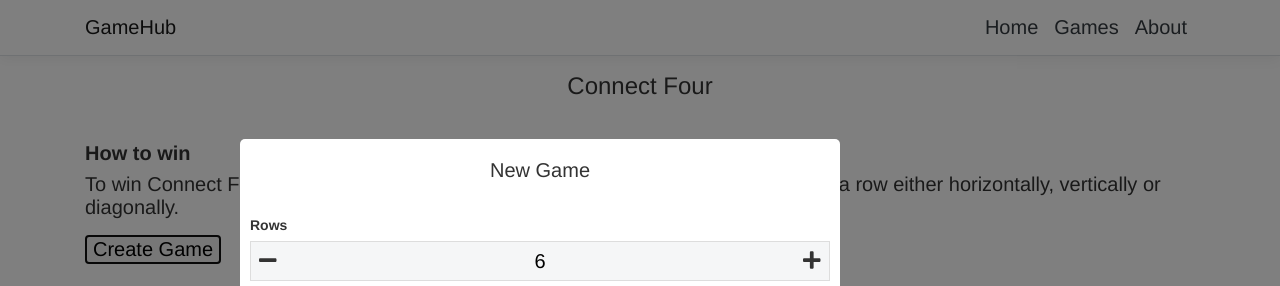
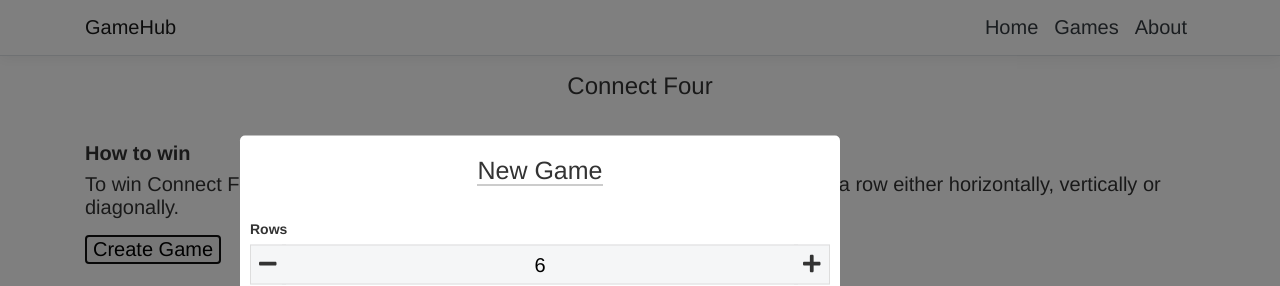
Before and after one commit to consolelogreece/game-hub, a React (Create React App) app in the folder GameHub.Web/ClientApp/: page /connectfour in a window 1280 px wide. Both pictures are taken after a click on the button "Create Game". Shown: the top 286 px of the page. Built offline with nearby package versions, Linux system fonts and the light colour scheme.

Commit message:
updated styling for title in create new c4 game form

```diff
--- a/GameHub.Web/ClientApp/src/components/ConnectFour/ConnectFour.css
+++ b/GameHub.Web/ClientApp/src/components/ConnectFour/ConnectFour.css
@@ -34,6 +34,8 @@
     display:table;
     margin:0 auto;
     margin-top: 10px;
+    border-bottom: 1px #999 solid;
+    font-size: 25px;
 }
 
 #c4form
```
